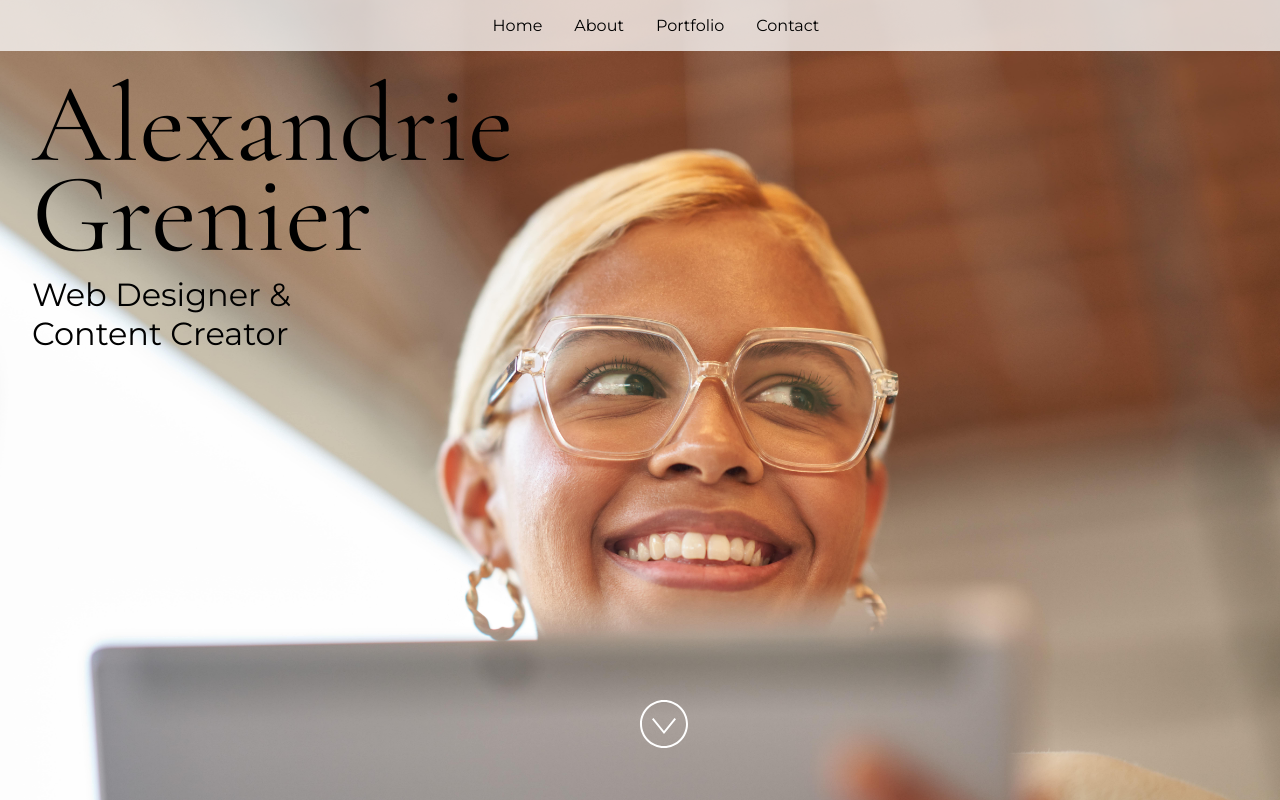
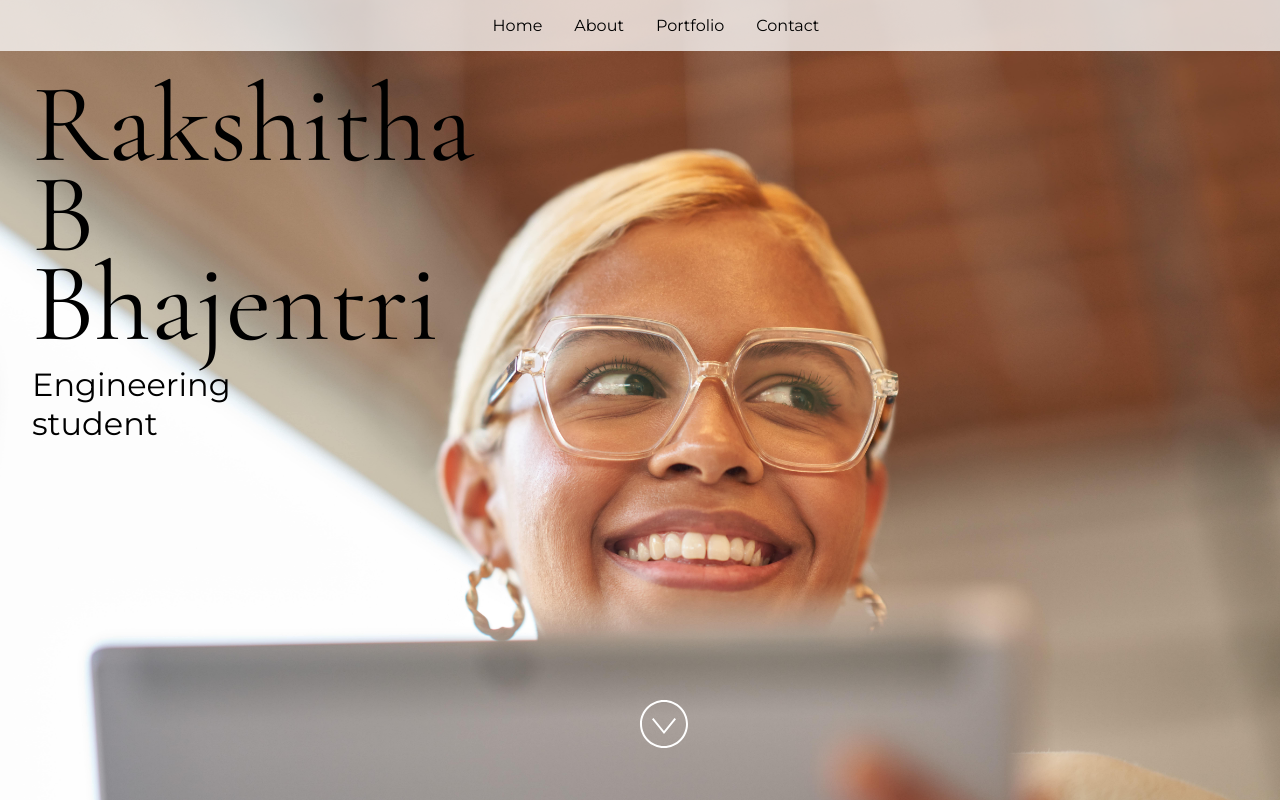
Before and after one commit to RakshithaBhajentri/template, a React (Vite) app: page / in a window 1280 px wide. Built offline with nearby package versions, Linux system fonts and the light colour scheme.

Commit message:
Update App.jsx

```diff
--- a/src/App.jsx
+++ b/src/App.jsx
@@ -24,15 +24,15 @@ import "./styles.css";
  * If you don't have one of the social sites listed, leave it as an empty string.
  */
 const siteProps = {
-  name: "Alexandrie Grenier",
-  title: "Web Designer & Content Creator",
-  email: "alex@example.com",
-  gitHub: "microsoft",
+  name: "Rakshitha B Bhajentri",
+  title: "Engineering student",
+  email: "rakshithabhajentri20@gmail.com",
+  gitHub: "https://github.com/RakshithaBhajentri",
   instagram: "microsoft",
-  linkedIn: "satyanadella",
+  linkedIn: "http://www.linkedin.com/in/rakshithabhajentri",
   medium: "",
   twitter: "microsoft",
-  youTube: "Code",
+  youTube: "https://youtube.com/@rakshithabhajentri?si=juS_Zw1TLak44aL_",
 };
 
 const primaryColor = "#4E567E";
```
